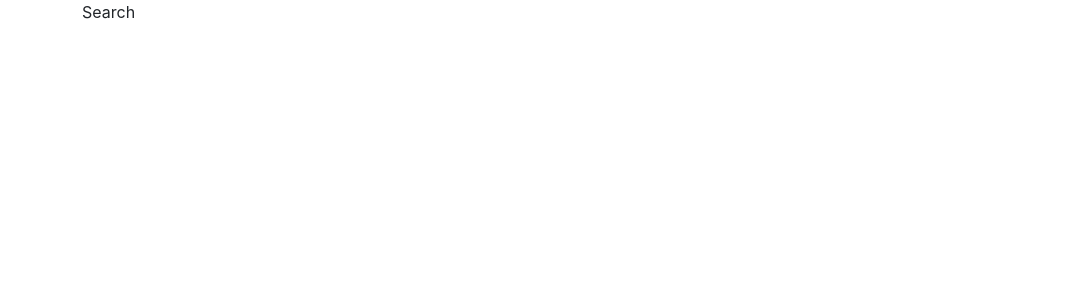
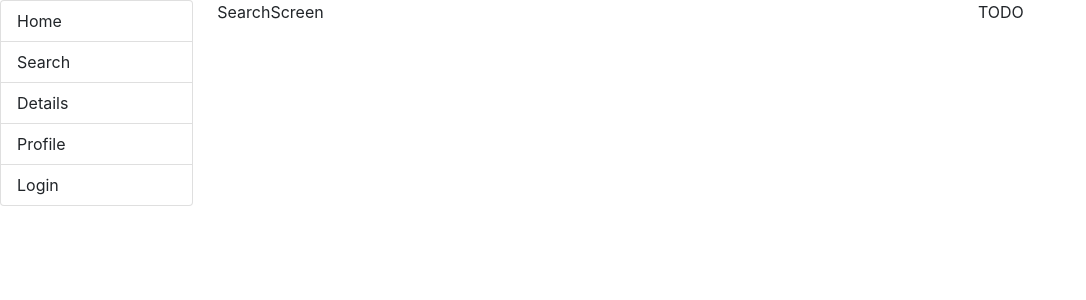
Before and after one commit to bsalter2/project-react-web-app, a React (Create React App) app: page /search in a window 1280 px wide. Shown: the top 300 px of the page, without its empty margins (0-1086 px from the left). Built offline with nearby package versions, Linux system fonts and the light colour scheme.

Commit message:
webpage skeleton with navbar and browswer router

```diff
--- a/package.json
+++ b/package.json
@@ -10,6 +10,7 @@
     "react": "^18.2.0",
     "react-dom": "^18.2.0",
     "react-icons": "^4.9.0",
+    "react-redux": "^8.0.7",
     "react-router": "^6.12.1",
     "react-router-dom": "^6.12.1",
     "react-scripts": "5.0.1",
--- a/src/App.js
+++ b/src/App.js
@@ -1,21 +1,38 @@
 import React from 'react';
 import './App.css';
-import {BrowserRouter, Navigate} from "react-router-dom"
-import {Routes, Route} from "react-router"
-import Search from './search-page';
-import Home from './home-page';
+import { BrowserRouter, Navigate } from "react-router-dom"
+import { Routes, Route } from "react-router"
+import SearchScreen from './search-page';
+import HomeScreen from './home-page';
+import DetailsScreen from './details-page';
+import ProfileScreen from './profile-page';
+import LoginScreen from './login-page';
+import NavigationSidebar from './navigation-sidebar';
 
 function App() {
-   return (
-      <BrowserRouter>
-        <div className="container">
-        <Routes>
-          <Route path="/" element={<Navigate to="/home"/>}/>
-          <Route path="/home/*" element={<Home/>}/>
-          <Route path="/search/*" element={<Search/>}/>
-        </Routes>
+  return (
+    <BrowserRouter>
+      <div className="row">
+        <div className="col-xxl-3 col-xl-2 col-lg-2 col-md-3 col-sm-3">
+          <NavigationSidebar />
         </div>
-      </BrowserRouter>
+        <div className="col-xxl-6 col-xl-7 col-lg-7 col-md-9 col-sm-9">
+          <Routes>
+            <Route path="/" element={<Navigate to="/home" />} />
+            <Route path="/home/" element={<HomeScreen />} />
+            <Route path="/search/" element={<SearchScreen />} />
+            <Route path="/details/" element={<DetailsScreen />} />
+            <Route path="/profile/" element={<ProfileScreen />} />
+            <Route path="/login/" element={<LoginScreen />} />
+          </Routes>
+        </div>
+        <div className="col-xxl-3 col-xl-3 col-lg-2 d-none d-lg-block">
+          TODO
+        </div>
+      </div>
+
+    </BrowserRouter>
+
   );
 }
 
--- /dev/null
+++ b/src/details-page/index.js
@@ -0,0 +1,9 @@
+import React from 'react'
+
+function DetailsScreen() {
+  return (
+    <div>DetailsScreen</div>
+  )
+}
+
+export default DetailsScreen
--- a/src/home-page/index.js
+++ b/src/home-page/index.js
@@ -1,9 +1,9 @@
 import React from 'react'
 
-function Home() {
+function HomeScreen() {
   return (
-    <div>Home</div>
+    <div>HomeScreen</div>
   )
 }
 
-export default Home
+export default HomeScreen
--- /dev/null
+++ b/src/login-page/index.js
@@ -0,0 +1,9 @@
+import React from 'react'
+
+function LoginScreen() {
+  return (
+    <div>LoginScreen</div>
+  )
+}
+
+export default LoginScreen
--- /dev/null
+++ b/src/navigation-sidebar/index.js
@@ -0,0 +1,21 @@
+import React from "react";
+import { Link, useLocation } from "react-router-dom";
+
+const NavigationSidebar = () => {
+    const { pathname } = useLocation();
+    const [ignore, tuiter, active] = pathname.split("/");
+    const links = ["home", "search", "details", "profile", "login"];
+    return (
+        <>
+            <div className="list-group">
+                {links.map((link) =>
+                    <Link to={`/${link}`} className={`list-group-item text-capitalize ${active === link ? "active" : ""}`}>
+                        {link}
+                    </Link>
+                )}
+            </div>
+        </>
+
+    );
+};
+export default NavigationSidebar;
--- /dev/null
+++ b/src/profile-page/index.js
@@ -0,0 +1,9 @@
+import React from 'react'
+
+function ProfileScreen() {
+  return (
+    <div>ProfileScreen</div>
+  )
+}
+
+export default ProfileScreen
--- a/src/search-page/index.js
+++ b/src/search-page/index.js
@@ -1,9 +1,9 @@
 import React from 'react'
 
-function Search() {
+function SearchScreen() {
   return (
-    <div>Search</div>
+    <div>SearchScreen</div>
   )
 }
 
-export default Search
+export default SearchScreen
```
Also changed, not shown: 1 other file (tests, documents, lock files or other folders).
